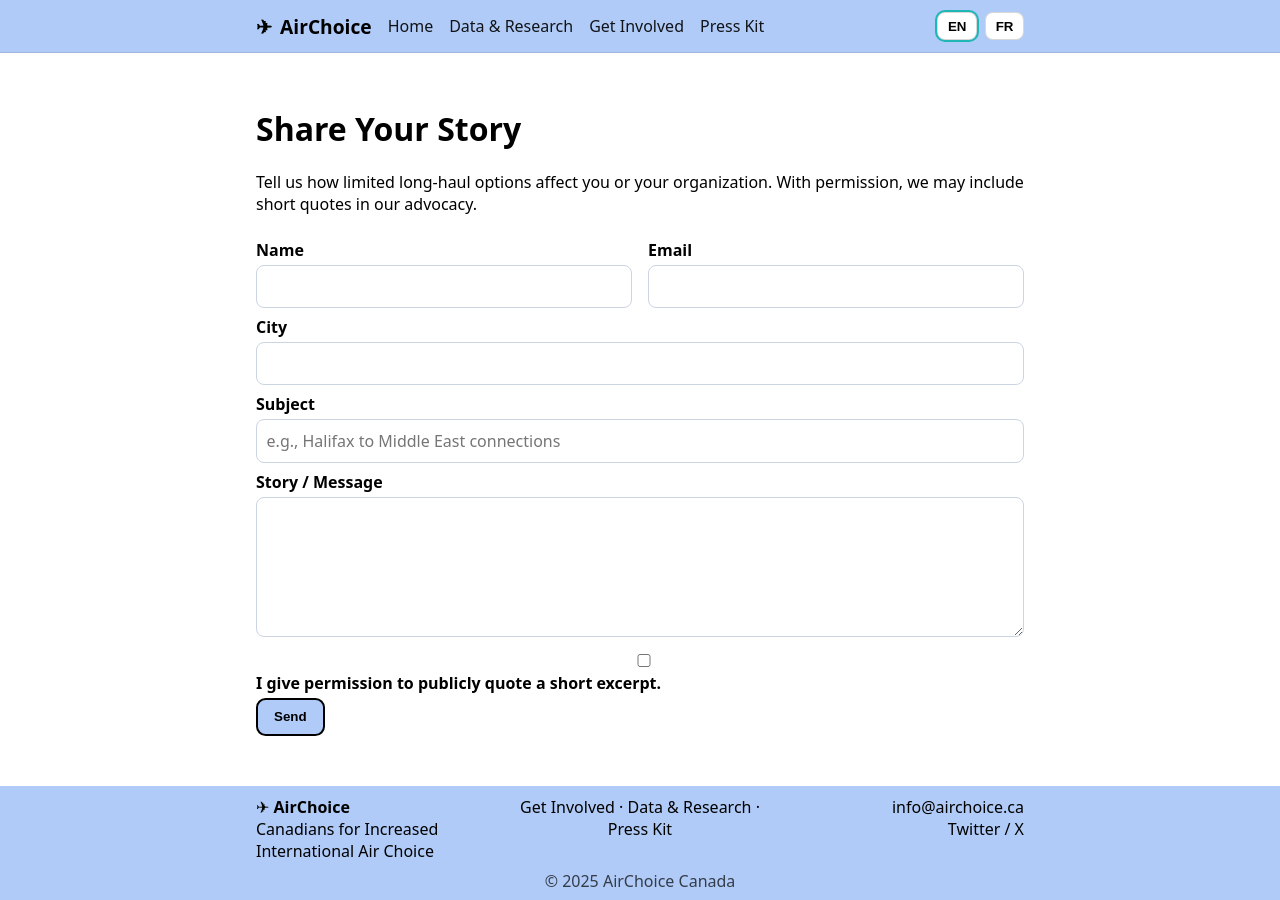
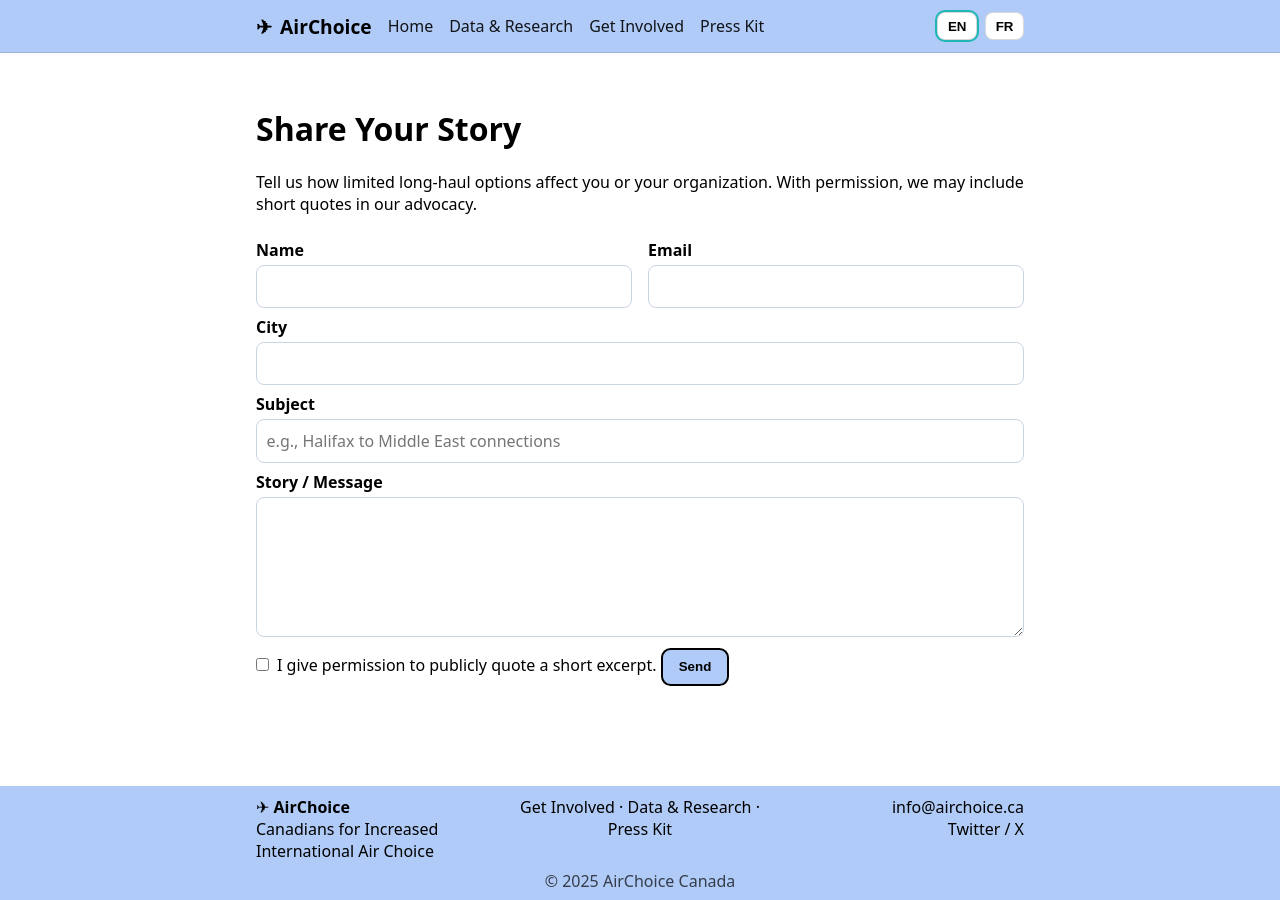
Before and after one commit to airchoicecanada/airchoicecanada.github.io, a Jekyll site: the page built from share-your-story/index.md, in a window 1280 px wide. Built offline with Jekyll 4.4.1, drawn with Linux system fonts in a browser that asks for light colours; our own code applies the rules of GitHub Pages for plain Markdown files.

Commit message:
aligned checkbox
aligned checkbox on share your story page

```diff
--- a/assets/css/main.css
+++ b/assets/css/main.css
@@ -84,3 +84,20 @@
 .footer-grid > .left   { justify-self: start; }
 .footer-grid > .center { justify-self: center; text-align: center; }
 .footer-grid > .right  { justify-self: end;   text-align: right; }
+/* Only make text-like inputs full width (not checkboxes/radios) */
+input:not([type="checkbox"]):not([type="radio"]), select, textarea {
+  width: 100%;
+}
+
+/* Nice inline checkbox + text */
+label.checkbox {
+  display: inline-flex;
+  align-items: center;
+  gap: .5rem;
+  font-weight: 400;              /* keep body weight for the line */
+  margin: .75rem 0 .25rem;
+}
+label.checkbox input[type="checkbox"] {
+  width: auto;                   /* override any global width */
+  margin: 0;
+}
--- a/share-your-story/index.md
+++ b/share-your-story/index.md
@@ -39,9 +39,11 @@
     <label for="message-en">Story / Message</label>
     <textarea id="message-en" name="message" required></textarea>
 
-    <label>
-      <input type="checkbox" name="permission" value="yes"> I give permission to publicly quote a short excerpt.
-    </label>
+    <label class="checkbox">
+		<input type="checkbox" name="permission" value="yes">
+		I give permission to publicly quote a short excerpt.
+	</label>
+
 
     <button class="btn primary" type="submit">Send</button>
   </form>
@@ -82,9 +84,10 @@
     <label for="message-fr">Votre histoire / Message</label>
     <textarea id="message-fr" name="message" required></textarea>
 
-    <label>
-      <input type="checkbox" name="permission" value="yes"> J’autorise la citation publique d’un court extrait.
-    </label>
+	<label class="checkbox">
+		<input type="checkbox" name="permission" value="yes">
+		J’autorise la citation publique d’un court extrait.
+	</label>
 
     <button class="btn primary" type="submit">Envoyer</button>
   </form>
```
